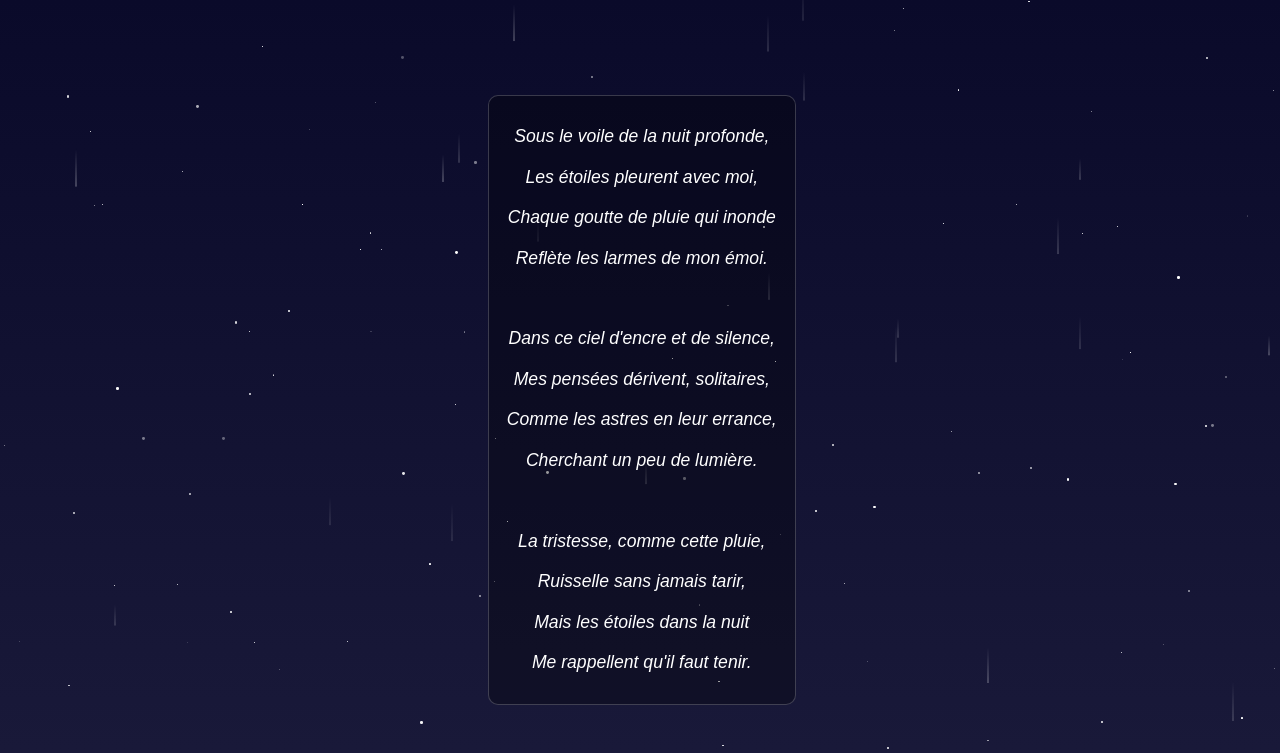
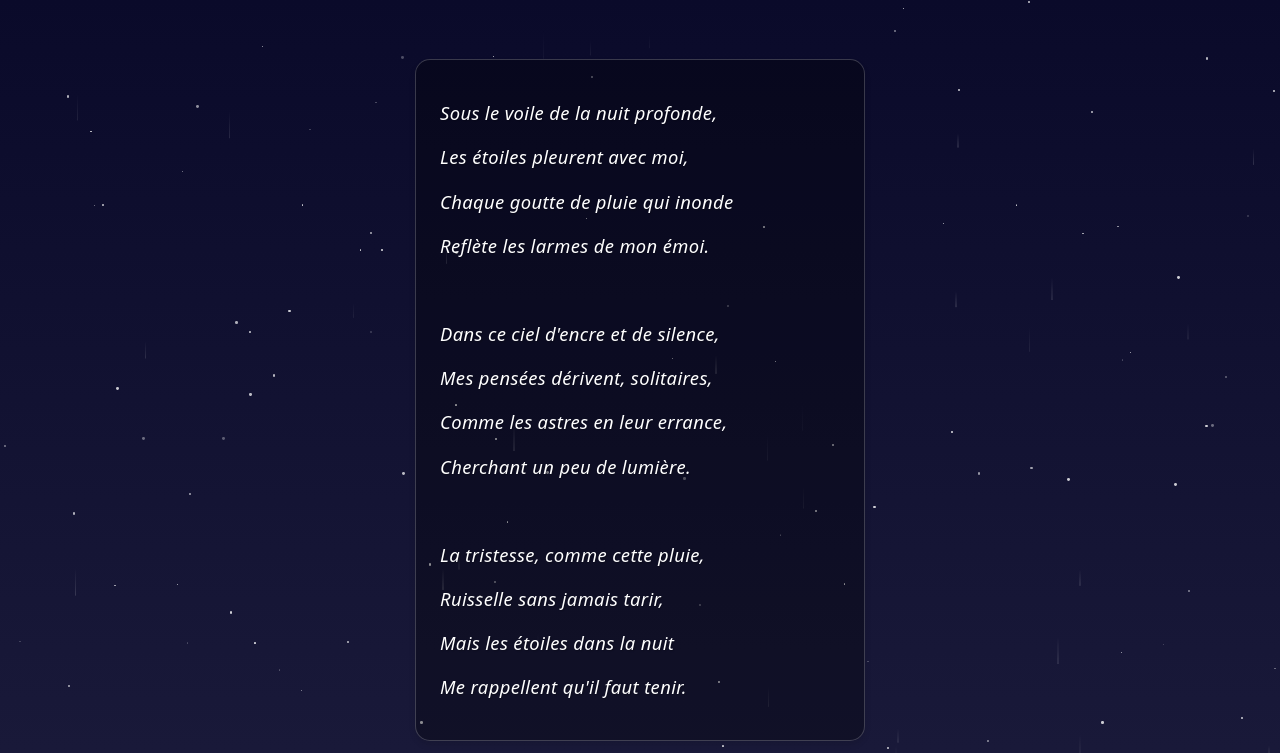
Before and after one commit to Kalvizz-ytb/nuitetoilepluie, a plain HTML site: page index.html in a window 1280 px wide. Shown: the top 753 px of the page. Drawn offline with Linux system fonts and the light colour scheme.

Commit message:
Update index.html

```diff
--- a/index.html
+++ b/index.html
@@ -3,121 +3,106 @@
 <head>
     <meta charset="UTF-8">
     <title>Nuit Étoile Pluie</title>
-    <meta name="viewport" content="width=device-width, initial-scale=1.0">
+    <meta name="viewport" content="width=device-width, initial-scale=1.0, maximum-scale=1.0, user-scalable=no">
     <style>
+        * {
+            box-sizing: border-box;
+            margin: 0;
+            padding: 0;
+        }
+
         body {
             margin: 0;
-            height: 100vh;
+            min-height: 100vh;
             background: linear-gradient(to bottom, #0a0a2a, #1a1a3a);
-            overflow: hidden;
-            display: flex;
-            justify-content: center;
-            align-items: center;
-            font-family: 'Arial', sans-serif;
+            font-family: system-ui, -apple-system, sans-serif;
             color: white;
             position: relative;
+            overflow-x: hidden;
         }
 
         .container {
-            text-align: center;
+            position: relative;
             z-index: 2;
-        }
-
-        h1 {
-            font-size: 3em;
-            margin-bottom: 0.5em;
-            text-shadow: 0 0 10px rgba(255, 255, 255, 0.5);
-        }
-
-        p {
-            font-size: 1.2em;
-            max-width: 600px;
-            margin: 0 auto;
-            line-height: 1.6;
+            min-height: 100vh;
+            overflow-y: auto;
+            -webkit-overflow-scrolling: touch;
+            padding: 1rem;
+            display: flex;
+            flex-direction: column;
+            justify-content: center;
         }
 
         .poem {
             font-style: italic;
-            margin: 2em auto;
-            padding: 1em;
+            margin: 0 auto;
+            padding: 1.5rem;
             border: 1px solid rgba(255, 255, 255, 0.2);
-            border-radius: 10px;
+            border-radius: 15px;
             background: rgba(0, 0, 0, 0.3);
-            max-width: 400px;
-            width: 90%;
-        }
-
-        /* Responsive Design */
-        @media screen and (max-width: 768px) {
-            h1 {
-                font-size: 2em;
-                padding: 0 1rem;
-            }
-
-            p {
-                font-size: 1em;
-                padding: 0 1rem;
-            }
-
-            .poem {
-                margin: 1em auto;
-                padding: 0.8em;
-            }
-
-            .poem p {
-                font-size: 0.9em;
-                line-height: 1.6;
-            }
-        }
-
-        @media screen and (max-width: 480px) {
-            h1 {
-                font-size: 1.5em;
-            }
-
-            .container {
-                padding: 1rem;
-            }
-
-            .poem {
-                padding: 0.5em;
-                margin: 0.5em auto;
-                width: 95%;
-            }
+            width: 92%;
+            max-width: 450px;
+            box-shadow: 0 4px 6px rgba(0, 0, 0, 0.1);
         }
 
         .poem p {
-            margin: 0.5em 0;
-            line-height: 1.8;
-            font-size: 1.1em;
+            margin: 0.8em 0;
+            line-height: 1.6;
+            font-size: 1.15rem;
+            letter-spacing: 0.02em;
+            text-shadow: 1px 1px 2px rgba(0, 0, 0, 0.3);
         }
 
         .star {
-            position: absolute;
+            position: fixed;
             background: white;
             border-radius: 50%;
             animation: twinkle 1s infinite alternate;
+            z-index: 1;
+            pointer-events: none;
         }
 
         .raindrop {
-            position: absolute;
-            width: 2px;
-            background: linear-gradient(transparent, rgba(255, 255, 255, 0.5));
+            position: fixed;
+            width: 1.5px;
+            background: linear-gradient(transparent, rgba(255, 255, 255, 0.4));
             animation: fall linear infinite;
+            z-index: 1;
+            pointer-events: none;
         }
 
         @keyframes twinkle {
             from { opacity: 0.2; }
-            to { opacity: 1; }
+            to { opacity: 0.8; }
         }
 
         @keyframes fall {
             from { transform: translateY(-100vh); }
             to { transform: translateY(100vh); }
         }
+
+        @media (max-width: 380px) {
+            .poem {
+                padding: 1.2rem;
+                width: 96%;
+            }
+
+            .poem p {
+                font-size: 1.05rem;
+                line-height: 1.5;
+                margin: 0.6em 0;
+            }
+        }
+
+        /* Pour éviter les problèmes de touch sur mobile */
+        @media (hover: none) and (pointer: coarse) {
+            .container {
+                touch-action: pan-y pinch-zoom;
+            }
+        }
     </style>
 </head>
-<body>
+<body ontouchstart="">
     <div class="container">
         <div class="poem">
             <p>Sous le voile de la nuit profonde,</p>
@@ -138,37 +123,47 @@
     </div>
 
     <script>
-        // Création des étoiles
+        // Optimisation pour mobile - moins d'éléments animés
+        const isMobile = /iPhone|iPad|iPod|Android/i.test(navigator.userAgent);
+        const starCount = isMobile ? 50 : 100;
+        const rainCount = isMobile ? 30 : 50;
+
         function createStars(count) {
             for (let i = 0; i < count; i++) {
                 const star = document.createElement('div');
                 star.className = 'star';
                 star.style.left = Math.random() * 100 + '%';
                 star.style.top = Math.random() * 100 + '%';
-                star.style.width = Math.random() * 3 + 'px';
+                star.style.width = Math.random() * 2 + 1 + 'px';
                 star.style.height = star.style.width;
                 star.style.animationDelay = Math.random() * 1 + 's';
                 document.body.appendChild(star);
             }
         }
 
-        // Création de la pluie
         function createRain(count) {
             for (let i = 0; i < count; i++) {
                 const drop = document.createElement('div');
                 drop.className = 'raindrop';
                 drop.style.left = Math.random() * 100 + '%';
-                drop.style.height = Math.random() * 20 + 20 + 'px';
-                drop.style.opacity = Math.random() * 0.3 + 0.2;
+                drop.style.height = Math.random() * 15 + 15 + 'px';
+                drop.style.opacity = Math.random() * 0.3 + 0.1;
                 drop.style.animationDuration = Math.random() * 1 + 1 + 's';
                 drop.style.animationDelay = Math.random() * 2 + 's';
                 document.body.appendChild(drop);
             }
         }
 
-        // Initialisation
-        createStars(100);
-        createRain(50);
+        // Initialisation avec détection mobile
+        createStars(starCount);
+        createRain(rainCount);
+
+        // Prévention du zoom sur double-tap pour iOS
+        document.addEventListener('touchmove', function(event) {
+            if (event.scale !== 1) {
+                event.preventDefault();
+            }
+        }, { passive: false });
     </script>
 </body>
 </html>
```
